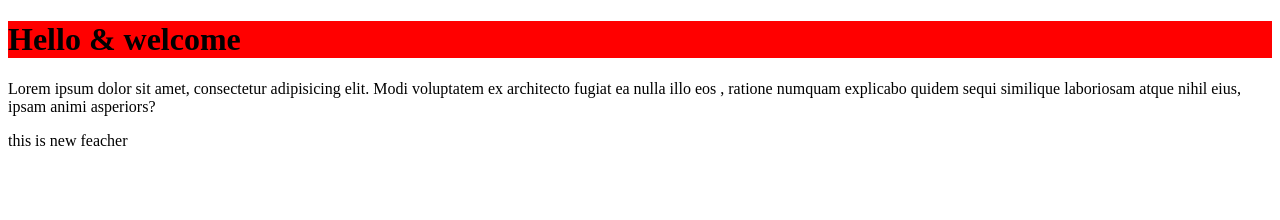
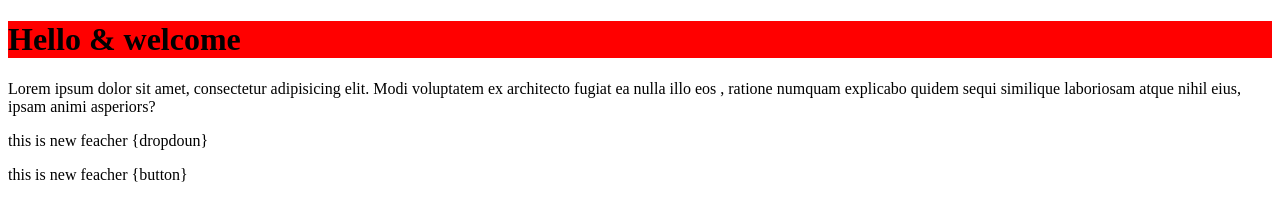
Before and after one commit to AjayDogaya/LocalRepo, a plain HTML site: page index.html in a window 1280 px wide. Drawn offline with Linux system fonts and the light colour scheme.

Commit message:
add button

```diff
--- a/index.html
+++ b/index.html
@@ -13,6 +13,8 @@
         , ratione numquam explicabo quidem sequi similique laboriosam atque nihil eius,
           ipsam animi asperiors?</p>
 
-          <p> this is new feacher</p>
+          <p> this is new feacher {dropdoun}</p>
+          <p> this is new feacher {button}</p>
+
 </body>
 </html>
```
